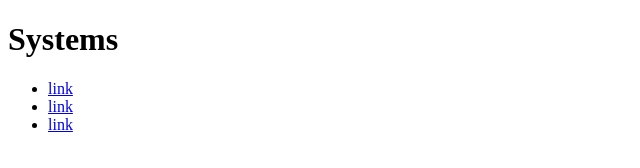
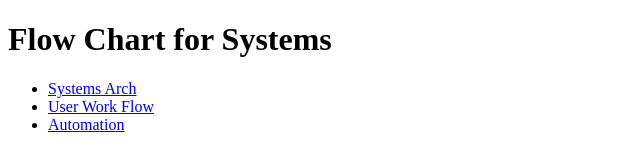
Before and after one commit to Project-Impact-World/systems, a plain HTML site: page index.html in a window 1280 px wide. Shown: the whole page, without its empty margins (0-640 px from the left). Drawn offline with Linux system fonts and the light colour scheme.

Commit message:
Update index.html
Updated index html to have named links

```diff
--- a/index.html
+++ b/index.html
@@ -7,24 +7,24 @@
     <title>Systems</title>
   </head>
   <body>
-    <h1>Systems</h1>
+    <h1>Flow Chart for Systems</h1>
     <div>
       <ul>
         <li>
           <a href="https://project-impact-world.github.io/systems/2.html"
-            >link
+            >Systems Arch
           </a>
         </li>
         <li>
           <a
             href="https://project-impact-world.github.io/systems/user_flow.html"
-            >link
+            >User Work Flow
           </a>
         </li>
         <li>
           <a
             href="https://project-impact-world.github.io/systems/automation.html"
-            >link
+            >Automation
           </a>
         </li>
       </ul>
```
